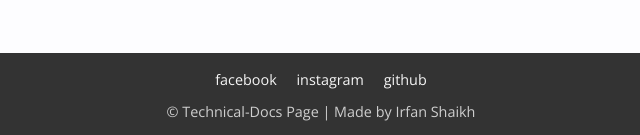
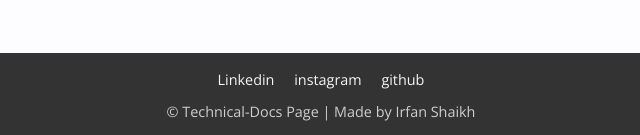
Before and after one commit to irfanshaikh18/technical-docs-page, a plain HTML site: page index.html in a window 1280 px wide. Shown: the part 3332-3467 px from the top of the page, 459-1099 px from the left. Drawn offline with nearby package versions, Linux system fonts and the light colour scheme.

Commit message:
Update index.html

```diff
--- a/index.html
+++ b/index.html
@@ -305,7 +305,7 @@ date: 14/08/2020
 
         <!--***** Footer STARTS here *****-->
         <footer>
-            <a href="https://www.facebook.com/profile.php?id=100009371747823">facebook</a>
+            <a href="https://www.linkedin.com/in/irfansk/">Linkedin</a>
             <a href="https://www.instagram.com/_irfan__sk_/">instagram</a>
             <a href="https://github.com/irfansk-22">github</a>
             <p class="copyright">
```
